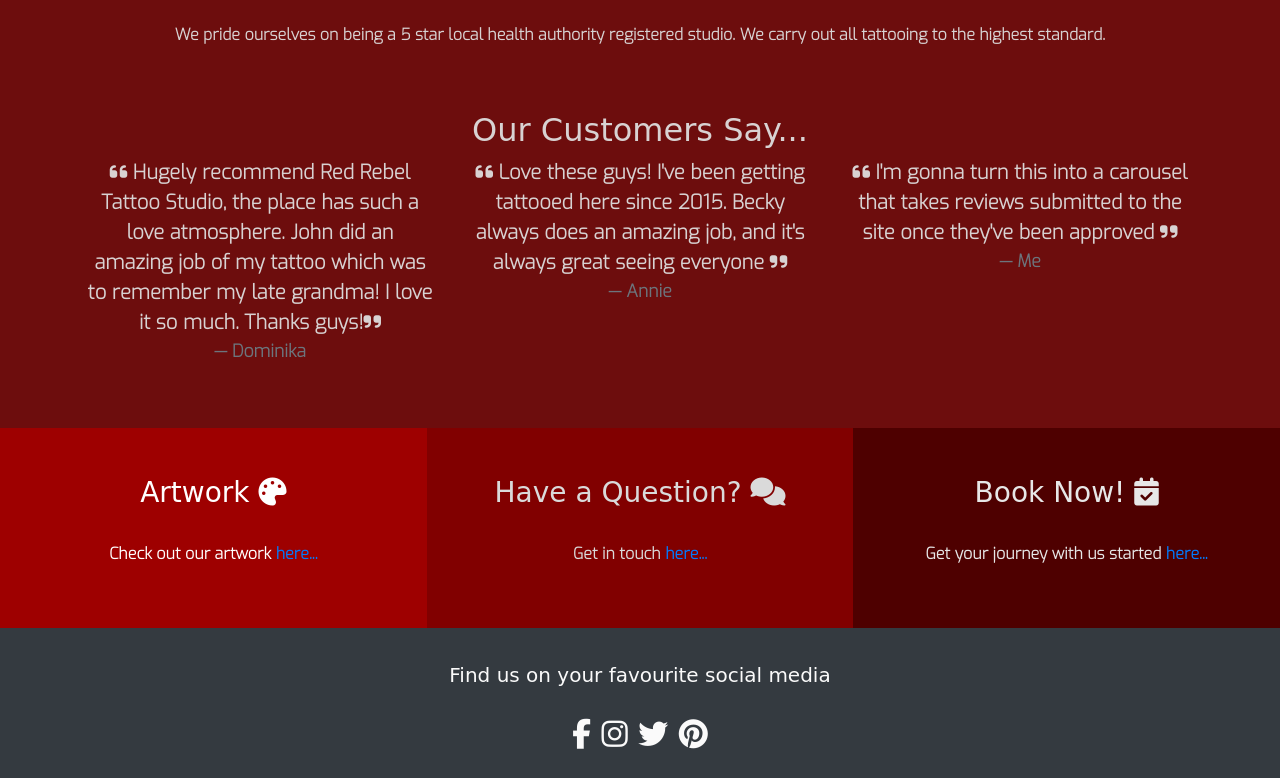
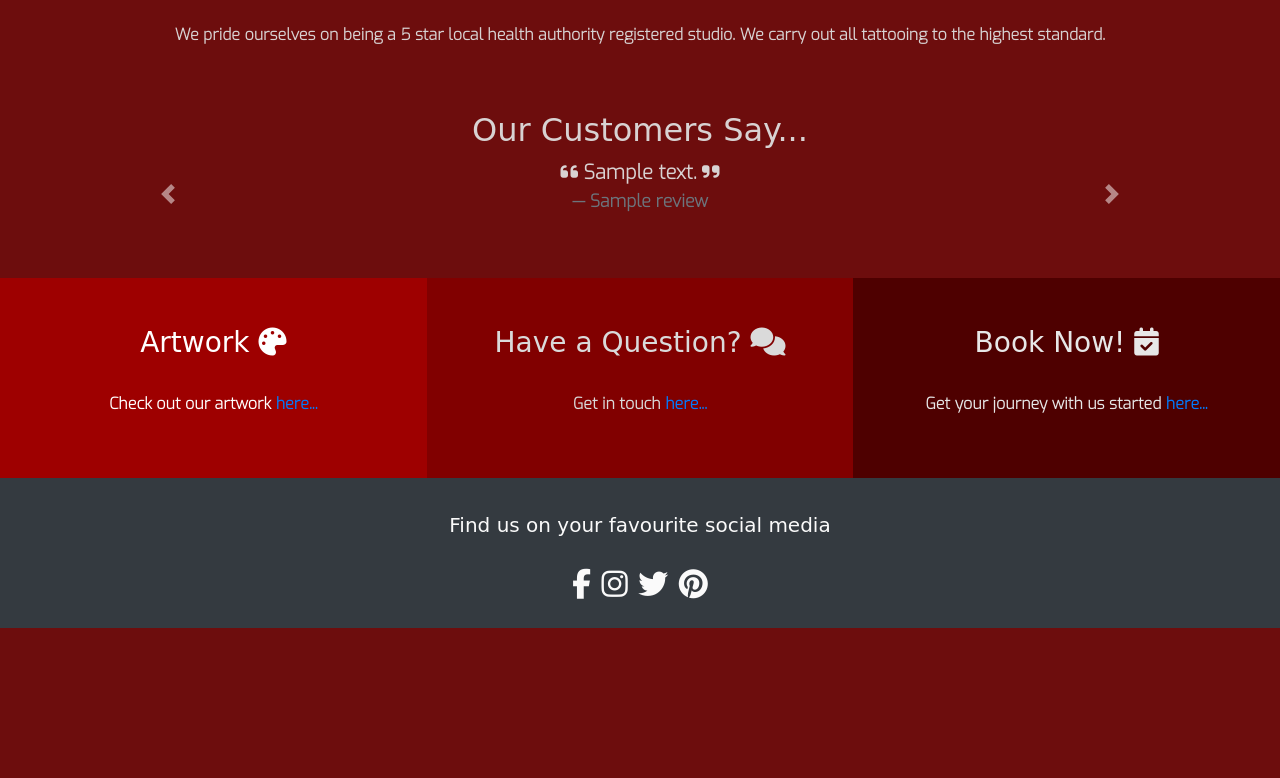
Before and after one commit to AnnieNeilson/Red-Rebel-Tattoos, a Django app: page / in a window 1280 px wide. Shown: the part 712-1490 px from the top of the page. After the commit the page ends 1340 px from the top, so only its background shows below. Run offline with Django 3.2, Linux system fonts and the light colour scheme; tables that the repository leaves empty hold one stand-in row (values such as "Sample post"); parts of the project's set-up code (start-up, migrations or seed data) failed here and were passed over; some libraries are stand-ins or nearby versions; some web fonts are replaced.

Commit message:
Add review form in contact.html and review carousel in index.html

```diff
--- a/artwork/models.py
+++ b/artwork/models.py
@@ -77,3 +77,15 @@ class Booking(models.Model):
     message = models.TextField()
     sent = models.DateTimeField(auto_now_add=True)
     replied = models.BooleanField(default=False)
+
+
+class Review(models.Model):
+    name = models.CharField(max_length=80)
+    email = models.EmailField()
+    artist = models.CharField(max_length=20, choices=ARTIST_CHOICES, default='any')
+    body = models.TextField(max_length=250)
+    sent = models.DateTimeField(auto_now_add=True)
+    approved = models.BooleanField(default=False)
+
+    # def __str__(self):
+    #     return f"{self.body <br>}by {self.name}"
--- a/artwork/views.py
+++ b/artwork/views.py
@@ -1,14 +1,22 @@
 from django.shortcuts import render, get_object_or_404, reverse
 from django.views import generic, View
 from django.http import HttpResponseRedirect
-from .models import Post
-from .forms import CommentForm, ContactForm, BookingForm
+from .models import Post, Review
+from .forms import CommentForm, ContactForm, BookingForm, ReviewForm
 
 
 
-class HomePage(generic.TemplateView):
+class HomePage(View):
     template_name = 'index.html'
 
+    def get(self, request, *args, **kwargs):
+        reviews = Review.objects.filter(approved=True)
+        return render(
+            request,
+            "index.html",
+            {
+                "reviews": reviews,
+            },)
 
 class BookingPage(View):
     template_name = 'booking.html'
@@ -47,20 +55,40 @@ class ContactPage(View):
             "contact.html",
             {
                 "contact_form": ContactForm(),
+                "review_form": ReviewForm(),
+                "reviewed" : False,
             },)
 
     def post(self, request, *args, **kwargs):
-        contact_form = ContactForm(data=request.POST)
-        if contact_form.is_valid():
-            contact_form.save()
-            return render(request, 'contact_successful.html',)
-        contact_form = ContactForm()
-        return render(
-            request,
-            "contact.html",
-            {
-                "contact_form": ContactForm(),
-            },)
+        if 'contact' in request.POST:
+            contact_form = ContactForm(data=request.POST)
+            if contact_form.is_valid():
+                contact_form.save()
+                return render(request, 'contact_successful.html',)
+        elif 'review' in request.POST:
+            review_form = ReviewForm(data=request.POST)
+            if review_form.is_valid():
+                review_form.instance.email = request.user.email
+                review_form.instance.name = request.user.username
+                review_form.save()
+                return render(
+                    request,
+                    "contact.html",
+                    {
+                        "contact_form": ContactForm(),
+                        "review_form": ReviewForm(),
+                        "reviewed" : True,
+                    },)
+        else:
+            contact_form = ContactForm()
+            review_form = ReviewForm()
+            return render(
+                request,
+                "contact.html",
+                {
+                    "contact_form": ContactForm(),
+                    "review_form": ReviewForm(),
+                },)
 
 
 class PostList(generic.ListView):
--- a/red_rebel_tattoos/settings.py
+++ b/red_rebel_tattoos/settings.py
@@ -55,6 +55,8 @@ INSTALLED_APPS = [
 ]
 
 SITE_ID = 1
+
+ACCOUNT_EMAIL_REQUIRED = True
 
 LOGIN_REDIRECT_URL = '/'
 LOGOUT_REDIRECT_URL = '/'
--- a/static/css/style.css
+++ b/static/css/style.css
@@ -134,6 +134,12 @@ header h2{
     text-align: center;
 }
 
+.review-quote{
+    width: 60%;
+    margin-left: 20%;
+    text-align: center;
+}
+
 #features{
     margin-top: 24px;
     text-align: center;
--- a/templates/index.html
+++ b/templates/index.html
@@ -24,7 +24,8 @@
             <br>We are based in South Shields, <a href="{% url 'contact' %}">click here</a> to find us!
             We have been tattooing Sand Dancers and beyond for over 25 years.
             We cover a broad range of styles, here at Red Rebel Tattoos you can be sure to find
-            the design you are looking for. In our studio we have physical copies our each of our team member's portfolios.
+            the design you are looking for. In our studio we have physical copies our each of our team member's
+            portfolios.
             Feel free to pop in anytime to peruse our work (we also have excellent coffee!)
             We offer free consultations, whether this is your first tattoo or your fiftieth.
             You can use our <a href="{% url 'booking' %}">booking form</a> to arrange a consultation with a
@@ -38,21 +39,31 @@
     <!-- Quotes -->
     <section id="quotes" class="home-sections">
         <h2>Our Customers Say...</h2>
-        <div class="row">
-            <blockquote class="blockquote col-md-4">
-                <p class="mb-0"><i class="fa fa-quote-left"></i> Hugely recommend Red Rebel Tattoo Studio, the place has such a love atmosphere. John did an amazing job of my tattoo which was to remember my late grandma! I love it so much. Thanks guys!<i class="fa fa-quote-right"></i></p>
-                <footer class="blockquote-footer">Dominika</footer>
-            </blockquote>
-            <blockquote class="blockquote col-md-4">
-                <p class="mb-0"><i class="fa fa-quote-left"></i> Love these guys! I've been getting tattooed here since 2015. Becky always does an amazing job, and it's always great seeing everyone
-                    <i class="fa fa-quote-right"></i></p>
-                <footer class="blockquote-footer">Annie</footer>
-            </blockquote>
-            <blockquote class="blockquote col-md-4">
-                <p class="mb-0"><i class="fa fa-quote-left"></i> I'm gonna turn this into a carousel that takes reviews submitted to the site once they've been approved <i class="fa fa-quote-right"></i></p>
-                <footer class="blockquote-footer">Me</footer>
-            </blockquote>
-        </div>
+        <div id="review-carousel" class="carousel slide" data-ride="carousel">
+            <div class="carousel-inner">
+                {% for review in reviews %}
+                {% if forloop.first %}
+                <div class="carousel-item active review-quote">
+                    {% else %}
+                    <div class="carousel-item review-quote">
+                        {% endif %}
+                        <blockquote class="blockquote">
+                            <p class="mb-0"><i class="fa fa-quote-left"></i> {{ review.body }} <i
+                                    class="fa fa-quote-right"></i></p>
+                            <footer class="blockquote-footer">{{ review.name }}</footer>
+                        </blockquote>
+                    </div>
+                    {% endfor %}
+                </div>
+                <a class="carousel-control-prev" href="#carouselExampleControls" role="button" data-slide="prev">
+                    <span class="carousel-control-prev-icon" aria-hidden="true"></span>
+                    <span class="sr-only">Previous</span>
+                </a>
+                <a class="carousel-control-next" href="#carouselExampleControls" role="button" data-slide="next">
+                    <span class="carousel-control-next-icon" aria-hidden="true"></span>
+                    <span class="sr-only">Next</span>
+                </a>
+            </div>
     </section>
     <!-- /.quotes-->
 </article>
```
Also changed, not shown: artwork/admin.py (+15 -3 lines), artwork/forms.py (+7 -1 lines), templates/contact.html (+24 -3 lines), artwork/migrations/0008_review.py (added), artwork/migrations/0009_rename_created_on_review_sent.py (added).
